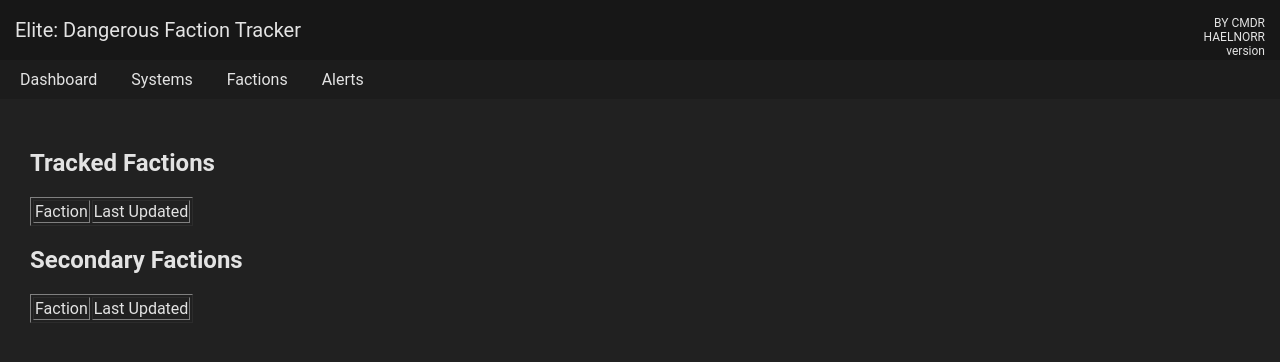
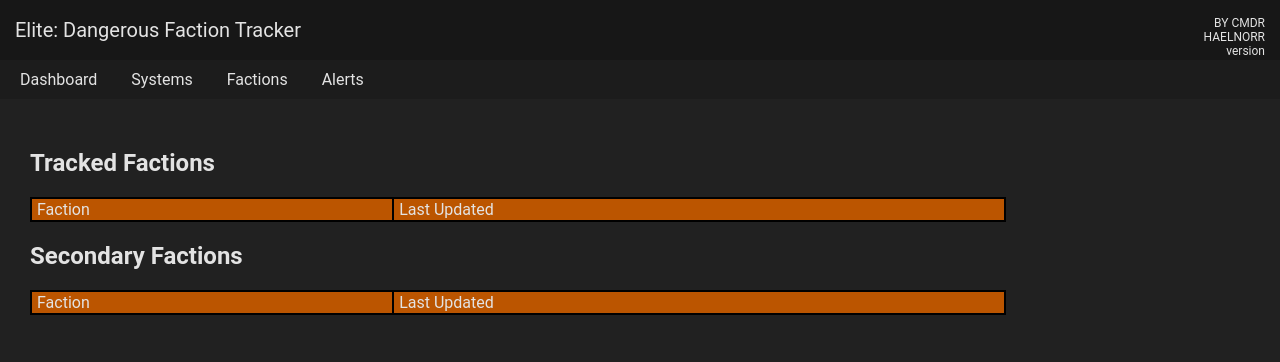
Before and after one commit to Haelnorr/EliteFactionTracker, a Python web app: template dash/web/templates/faction.html in a window 1280 px wide. Shown: the top 362 px of the page. Run offline with Jinja, Linux system fonts and the light colour scheme; the template is opened without the code that fills it, so the values that code supplies are empty.

Commit message:
Flask dashboard:  - added more styling

```diff
--- a/dash/web/static/style.css
+++ b/dash/web/static/style.css
@@ -74,3 +74,54 @@ body {
     height: 100%;
     padding: 30px;
 }
+
+
+.faction-tile {
+    padding: 15px;
+    text-align: center;
+    vertical-align: middle;
+    border: 2px solid dark-gray;
+    border-radius: 5px;
+    background-color: #2f2f2f;
+    width: 150px;
+}
+
+
+.faction-tile a:link, a:visited {
+    color: #e3e3e3;
+}
+
+
+.faction-table, .system-table, .conflict-table {
+    width: 80%;
+    background-color: #333333;
+    border: 2px solid black;
+    border-collapse: collapse;
+}
+
+.title-row{
+  margin: 0;
+}
+
+.title-row td {
+    background-color: #bb5500;
+    padding-left: 5px;
+    border-right: 2px solid black;
+}
+
+.content-row:nth-child(even) {
+    background-color: #444444;
+}
+
+.content-row {
+    border-bottom: 1px solid gray;
+}
+
+.content-row td {
+    border-right: 2px solid black;
+    padding: 5px;
+}
+
+.content-row td a:link, a:visited {
+    color: #e3e3e3;
+}
--- a/dash/web/templates/faction.html
+++ b/dash/web/templates/faction.html
@@ -4,44 +4,52 @@
 <div>
     {% if faction == True %}
     <h2>{{ data[0] }}</h2>
-    <table border="1px">
-        <tr>
+    <table class="faction-table">
+        <tr class="title-row">
             <td>System</td>
             <td>Influence</td>
             <td>States</td>
             <td>Last Updated</td>
         </tr>
         {% for system in data[1] %}
-        <tr>
+        <tr class="content-row">
             <td><a href='/system/{{ system["id"] }}'>{{ system["name"] }}</a></td>
             <td>{{ system["influence"] }}</td>
-            <td>{{ system["states"] }}</td>
+            <td>
+                {% if system["states"]|length == 0 %}
+                    None
+                {% else %}
+                    {% for state in system["states"] %}
+                        {{ state }}
+                    {% endfor %}
+                {% endif %}
+            </td>
             <td>{{ system["updated"] }}</td>
         </tr>
         {% endfor %}
     </table>
     {% else %}
     <h2>Tracked Factions</h2>
-    <table border="1px">
-        <tr>
+    <table class="faction-table">
+        <tr class="title-row">
             <td>Faction</td>
             <td>Last Updated</td>
         </tr>
         {% for faction in data[0] %}
-        <tr>
+        <tr class="content-row">
             <td><a href='/faction/{{ faction["id"] }}'>{{ faction["name"] }}</a></td>
             <td>{{ faction["updated"] }}</td>
         </tr>
         {% endfor %}
     </table>
     <h2>Secondary Factions</h2>
-    <table border="1px">
-        <tr>
+    <table class="faction-table">
+        <tr class="title-row">
             <td>Faction</td>
             <td>Last Updated</td>
         </tr>
         {% for faction in data[1] %}
-        <tr>
+        <tr class="content-row">
             <td><a href='/faction/{{ faction["id"] }}'>{{ faction["name"] }}</a></td>
             <td>{{ faction["updated"] }}</td>
         </tr>
--- a/dash/web/templates/index.html
+++ b/dash/web/templates/index.html
@@ -11,7 +11,7 @@
     {% endif %}
     <h4>Tracked Factions</h4>
     {% for faction in factions %}
-    <div class="faction-tile">{{ faction['name'] }}</div>
+    <div class="faction-tile"><a href='/faction/{{ faction["id"] }}'>{{ faction["name"] }}</a></div>
     {% endfor %}
 </div>
 {% endblock %}
--- a/definitions.py
+++ b/definitions.py
@@ -1,4 +1,4 @@
 import os.path
 
 ROOT_DIR = os.path.dirname(os.path.abspath(__file__))
-VERSION = '0.5.21'
+VERSION = '0.6.0'
```
Also changed, not shown: dash/web/templates/system.html (+13 -9 lines). Lines whose indentation alone changed are shown as unchanged.
